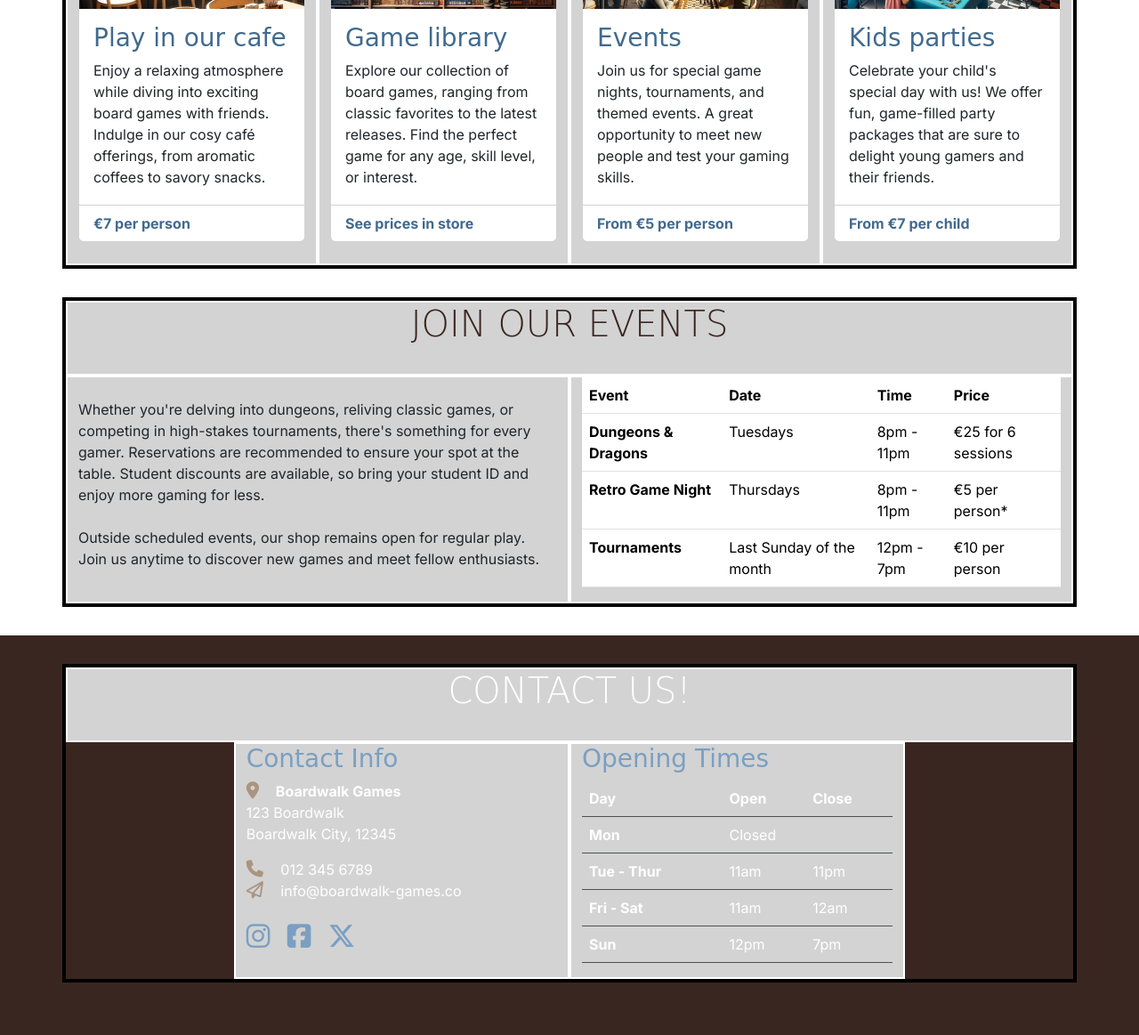
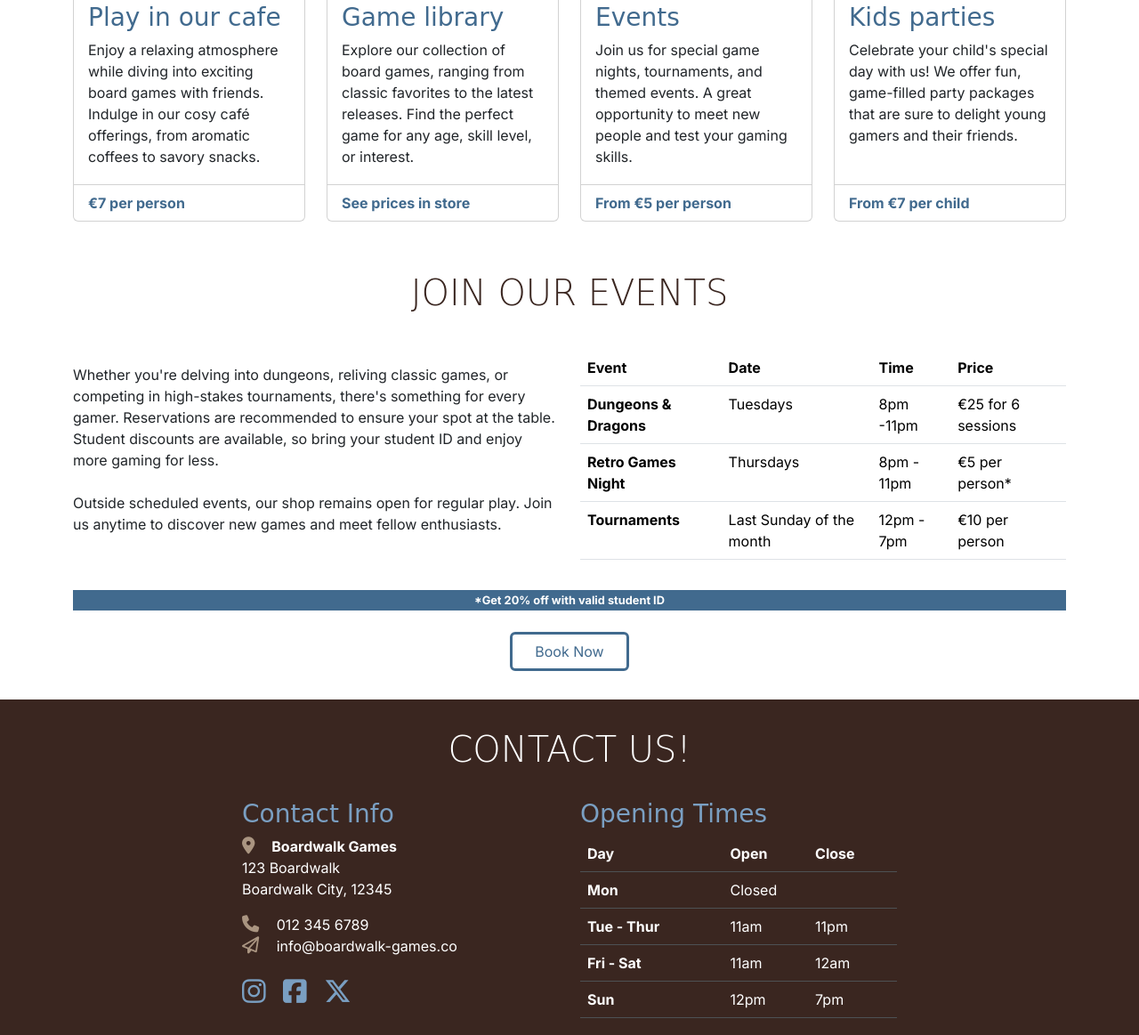
Before and after one commit to JLatham85/boardwalk-games, a plain HTML site: page index.html in a window 1280 px wide. Shown: the part 871-2034 px from the top of the page at 89% size. Drawn offline with nearby package versions, Linux system fonts and the light colour scheme; a web font is replaced by a local one.

Commit message:
fix buttons

```diff
--- a/assets/css/style.css
+++ b/assets/css/style.css
@@ -66,7 +66,16 @@ h2 {
 .custom-button-outline:hover {
     background-color: var(--highlight-color);
     color: white;
-    }
+}
+
+.custom-button-edges-straight-filled {
+    border-radius: 0;
+    border: 1px solid var(--highlight-color);
+    background-color: var(--highlight-color);
+    color: white;
+    width: 100%;
+    font-size: 0.8rem;
+}
 
 /* Navbar */
 
@@ -95,12 +104,14 @@ h2 {
     margin-bottom: 1.5rem;
 }
 
+
 /* Game Library cards */
 
 #new-games .card,
 #fav-games .card {
     border:none
 }
+
 
 /* Footer / Contact */
 
@@ -145,14 +156,14 @@ h2 {
 
 /* grid visualisation CSS for testing */
 
-.container, .row {
+/* .container, .row {
     border: 2px solid black;
 }
 
 .col-12 {
     border: 2px solid white;
     background-color: lightgrey;
-}
+} */
 
 /* Media queries for Index services section */
 
--- a/index.html
+++ b/index.html
@@ -300,7 +300,7 @@
             </div>
             <!-- Events table -->
             <div class="col-12 col-xl-6 text-start table-responsive">
-              <table class="table table-hover">
+              <table class="table my-2">
                 <thead>
                   <tr>
                     <th scope="col">Event</th>
@@ -312,25 +312,31 @@
                 <tbody>
                   <tr>
                     <th scope="row">Dungeons & Dragons</th>
-                    <td col>Tuesdays</td>
-                    <td col>8pm - 11pm</td>
+                    <td>Tuesdays</td>
+                    <td>8pm -11pm</td>
                     <td>€25 for 6 sessions</td>
                   </tr>
                   <tr>
-                    <th scope="row">Retro Game Night</th>
-                    <td col>Thursdays</td>
-                    <td col>8pm - 11pm</td>
+                    <th scope="row">Retro Games Night</th>
+                    <td>Thursdays</td>
+                    <td>8pm - 11pm</td>
                     <td>€5 per person*</td>
                   </tr>
                   <tr>
                     <th scope="row">Tournaments</th>
-                    <td col>Last Sunday of the month</td>
-                    <td col>12pm - 7pm</td>
+                    <td>Last Sunday of the month</td>
+                    <td>12pm - 7pm</td>
                     <td>€10 per person</td>
                   </tr>
                 </tbody>
               </table>
             </div>
+            <div class="text-center my-4">
+              <button type="button" class="btn-lg custom-button-edges-straight-filled" disabled><strong>*Get 20% off with valid student ID</strong></button>
+             </div>
+             <div class="text-center">
+              <a href="booking.html my-4" class="btn custom-button-outline">Book Now</a>
+             </div>
           </div>
         </div>
       </section>
```
